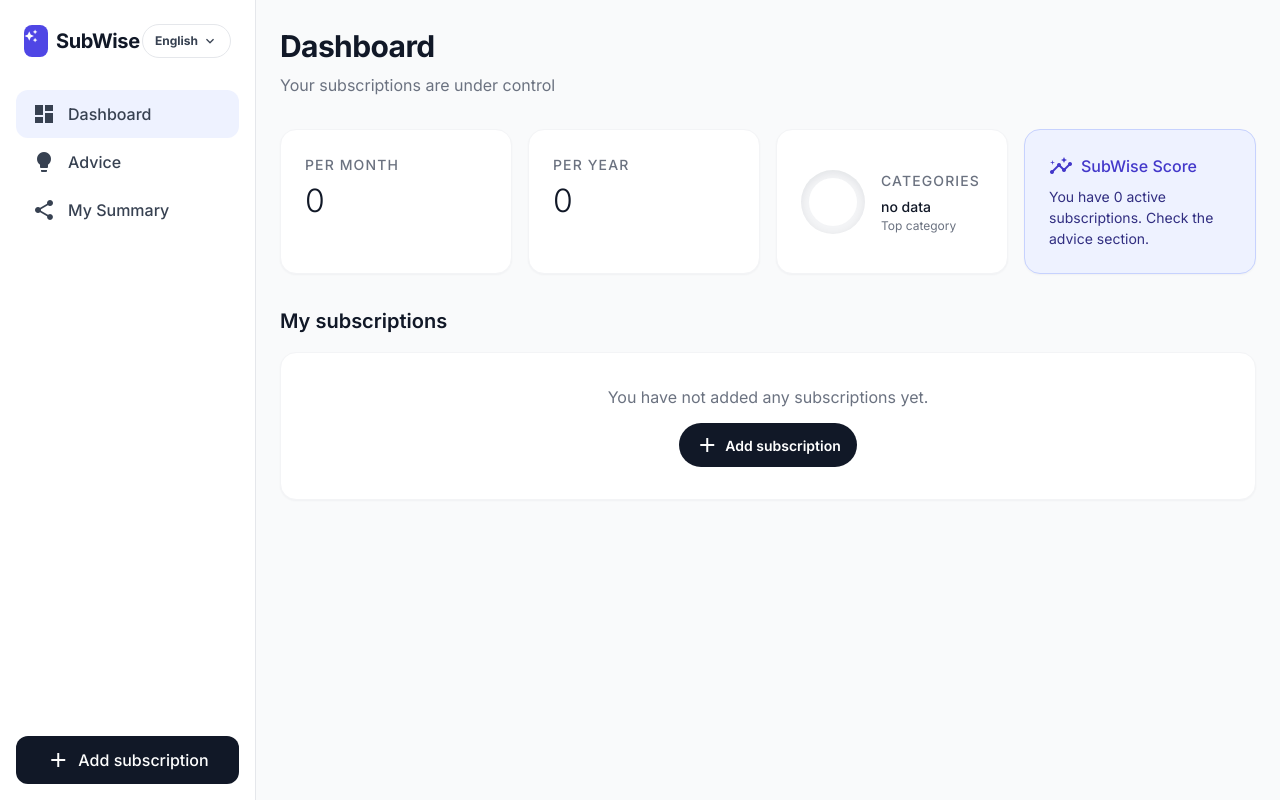
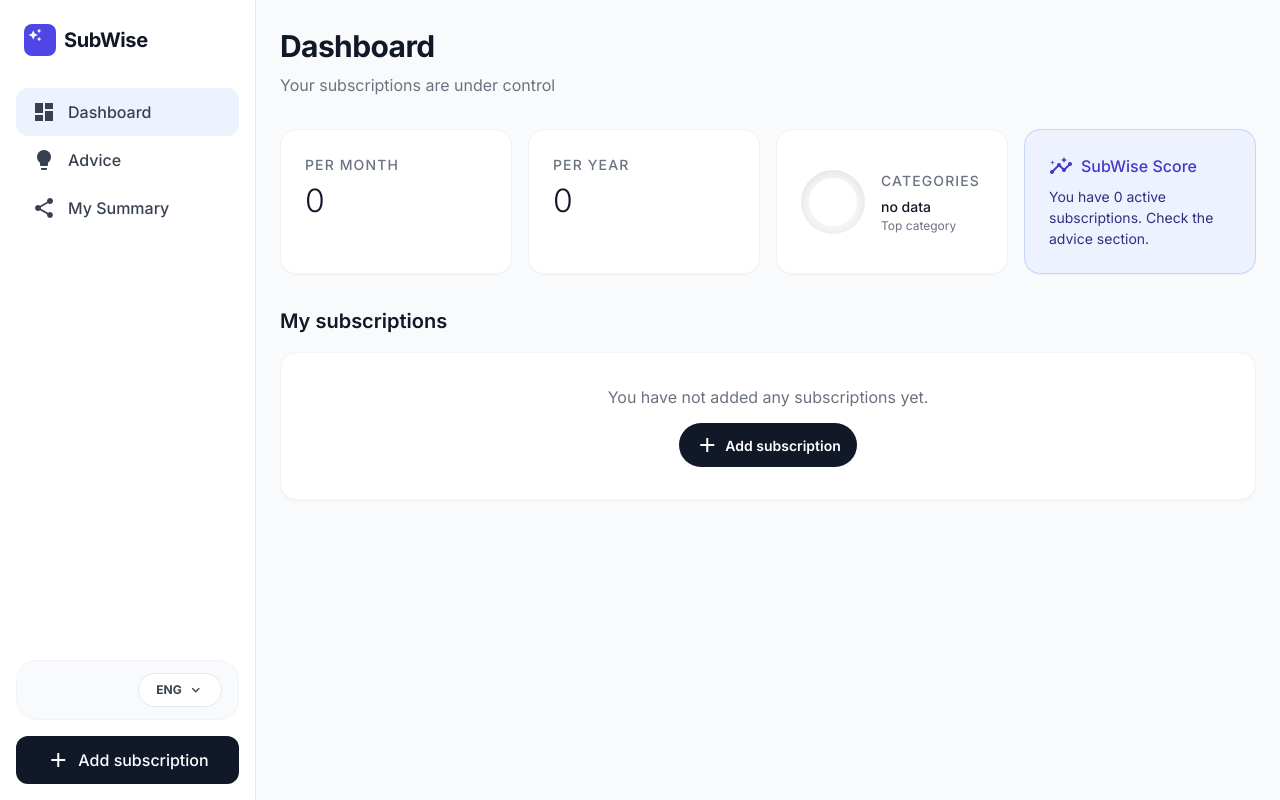
Before and after one commit to Nixyar/subwise, an Angular app: page / in a window 1280 px wide. Built offline with nearby package versions, Linux system fonts and the light colour scheme.

Commit message:
Polish the language switcher and modal defaults

```diff
--- a/src/app/core/i18n/languages.ts
+++ b/src/app/core/i18n/languages.ts
@@ -2,22 +2,22 @@
 
 export type LanguageOption = {
   code: AppLocale;
-  label: string;
   nativeLabel: string;
+  triggerLabel: string;
   enabled: boolean;
 };
 
 export const languages: LanguageOption[] = [
   {
     code: 'ru',
-    label: 'Russian',
     nativeLabel: 'Русский',
+    triggerLabel: 'РУ',
     enabled: true,
   },
   {
     code: 'en',
-    label: 'English',
     nativeLabel: 'English',
+    triggerLabel: 'ENG',
     enabled: true,
   },
 ];
--- a/src/app/core/layout/app-shell.component.html
+++ b/src/app/core/layout/app-shell.component.html
@@ -7,17 +7,6 @@
         </div>
         <span class="brand__title">SubWise</span>
       </a>
-
-      <div class="language-picker language-picker--desktop">
-        <button
-          type="button"
-          class="language-picker__trigger"
-          [matMenuTriggerFor]="languageMenu"
-        >
-          <span class="language-picker__label">{{ activeLanguage().nativeLabel }}</span>
-          <mat-icon class="language-picker__icon">expand_more</mat-icon>
-        </button>
-      </div>
     </div>
 
     <nav class="sidebar__nav">
@@ -48,6 +37,21 @@
       </a>
     </nav>
 
+    <div class="sidebar__controls">
+      <div class="sidebar__control-card">
+        <div class="language-picker language-picker--desktop">
+          <button
+            type="button"
+            class="language-picker__trigger"
+            [matMenuTriggerFor]="languageMenu"
+          >
+            <span class="language-picker__label">{{ activeLanguage().triggerLabel }}</span>
+            <mat-icon class="language-picker__icon">expand_more</mat-icon>
+          </button>
+        </div>
+      </div>
+    </div>
+
     <div class="sidebar__cta">
       <button
         type="button"
@@ -61,15 +65,19 @@
   </aside>
 
   <main class="content">
+    <div class="sidebar__controls sidebar__controls--mobile">
+      <div class="sidebar__control-card">
         <div class="language-picker language-picker--mobile">
           <button
             type="button"
             class="language-picker__trigger"
             [matMenuTriggerFor]="languageMenu"
           >
-        <span class="language-picker__label">{{ activeLanguage().nativeLabel }}</span>
+            <span class="language-picker__label">{{ activeLanguage().triggerLabel }}</span>
             <mat-icon class="language-picker__icon">expand_more</mat-icon>
           </button>
+        </div>
+      </div>
     </div>
     <router-outlet></router-outlet>
   </main>
--- a/src/app/core/layout/app-shell.component.scss
+++ b/src/app/core/layout/app-shell.component.scss
@@ -22,17 +22,16 @@
 
 .brand {
   display: flex;
-  align-items: center;
-  justify-content: space-between;
+  flex-direction: column;
+  align-items: stretch;
   padding: 1.5rem;
-  gap: 1rem;
+  gap: 0.875rem;
 }
 
 .brand__identity {
   display: flex;
   align-items: center;
   gap: 0.5rem;
-  min-width: 0;
   color: inherit;
   text-decoration: none;
 }
@@ -41,6 +40,7 @@
   display: flex;
   height: 2rem;
   width: 2rem;
+  flex-shrink: 0;
   align-items: center;
   justify-content: center;
   border-radius: 0.5rem;
@@ -63,6 +63,24 @@
   flex: 1;
   margin-top: 0.5rem;
   padding: 0 1rem;
+}
+
+.sidebar__controls {
+  padding: 0 1rem;
+}
+
+.sidebar__controls--mobile {
+  margin: 1rem 1.5rem 0;
+}
+
+.sidebar__control-card {
+  display: flex;
+  align-items: center;
+  justify-content: flex-end;
+  padding: 0.75rem 1rem;
+  border: 1px solid #f1f5f9;
+  border-radius: 1.25rem;
+  background: #f8fafc;
 }
 
 .nav-link {
@@ -88,18 +106,18 @@
   padding: 1rem;
 }
 
-.language-picker--mobile {
-  width: fit-content;
-  margin: 1rem 1.5rem 0 auto;
+.language-picker {
+  margin-left: auto;
 }
 
 .language-picker__trigger {
   display: inline-flex;
   align-items: center;
-  gap: 0.25rem;
-  min-width: 4rem;
-  padding: 0.45rem 0.75rem;
-  border: 1px solid #e5e7eb;
+  justify-content: center;
+  gap: 0.375rem;
+  min-width: 5.25rem;
+  padding: 0.45rem 0.875rem;
+  border: 1px solid #e2e8f0;
   border-radius: 9999px;
   background: #fff;
   color: #374151;
@@ -120,9 +138,8 @@
 }
 
 .language-picker__label {
-  max-width: 5.5rem;
-  overflow: hidden;
-  text-overflow: ellipsis;
+  flex-shrink: 0;
+  text-align: center;
   white-space: nowrap;
 }
 
@@ -226,7 +243,7 @@
     padding-bottom: 0;
   }
 
-  .language-picker--mobile {
+  .sidebar__controls--mobile {
     display: none;
   }
 
@@ -236,12 +253,20 @@
 }
 
 @media (max-width: 767px) {
+  .sidebar__controls {
+    display: none;
+  }
+
+  .sidebar__controls--mobile {
+    display: block;
+  }
+
   .language-picker--desktop {
     display: none;
   }
 
   .brand {
-    justify-content: flex-start;
+    gap: 1rem;
   }
 }
 
--- a/src/app/features/subscriptions/add-subscription.component.ts
+++ b/src/app/features/subscriptions/add-subscription.component.ts
@@ -142,8 +142,17 @@
   }
 
   private getDefaultCurrency(): Currency {
+    const appLocale = this.localeService.locale();
+    if (appLocale === 'ru') {
+      return 'RUB';
+    }
+
+    if (appLocale === 'en') {
+      return 'USD';
+    }
+
     if (typeof navigator === 'undefined') {
-      return this.localeService.locale() === 'en' ? 'USD' : 'RUB';
+      return 'EUR';
     }
 
     const language = navigator.language.toLowerCase();
```
Lines whose indentation alone changed are shown as unchanged.
